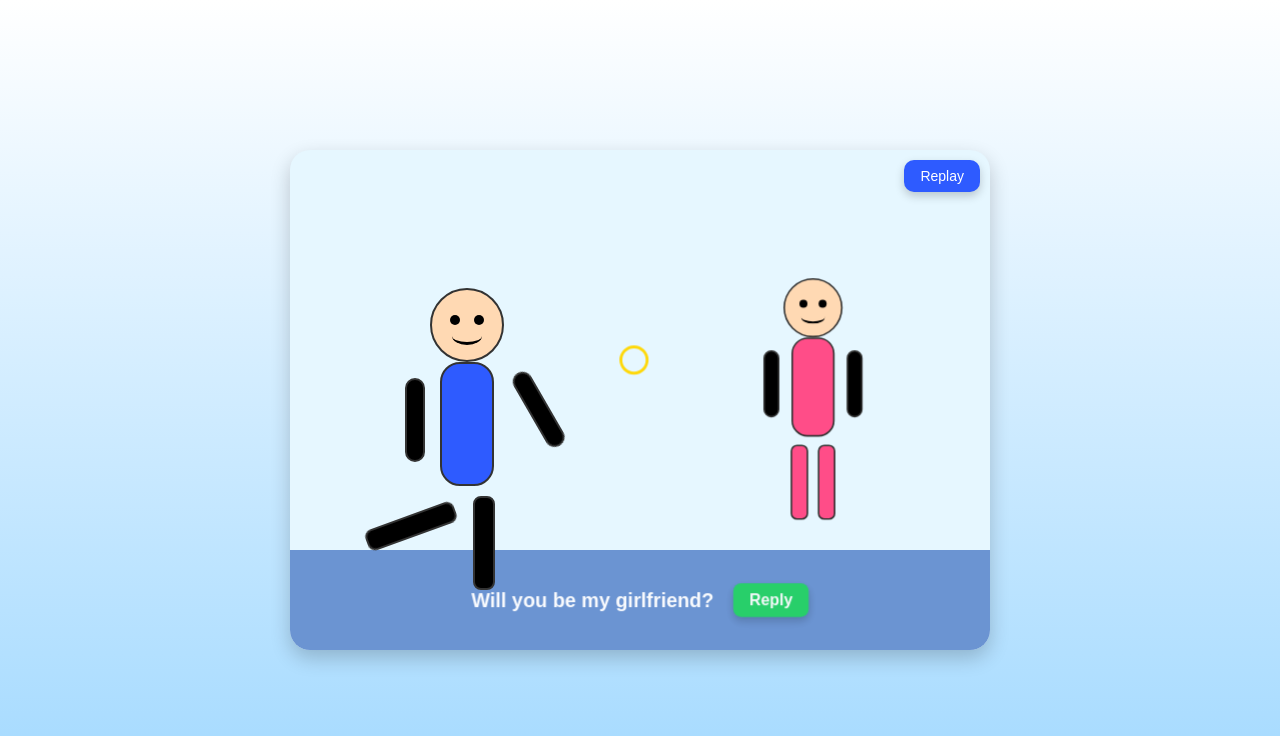
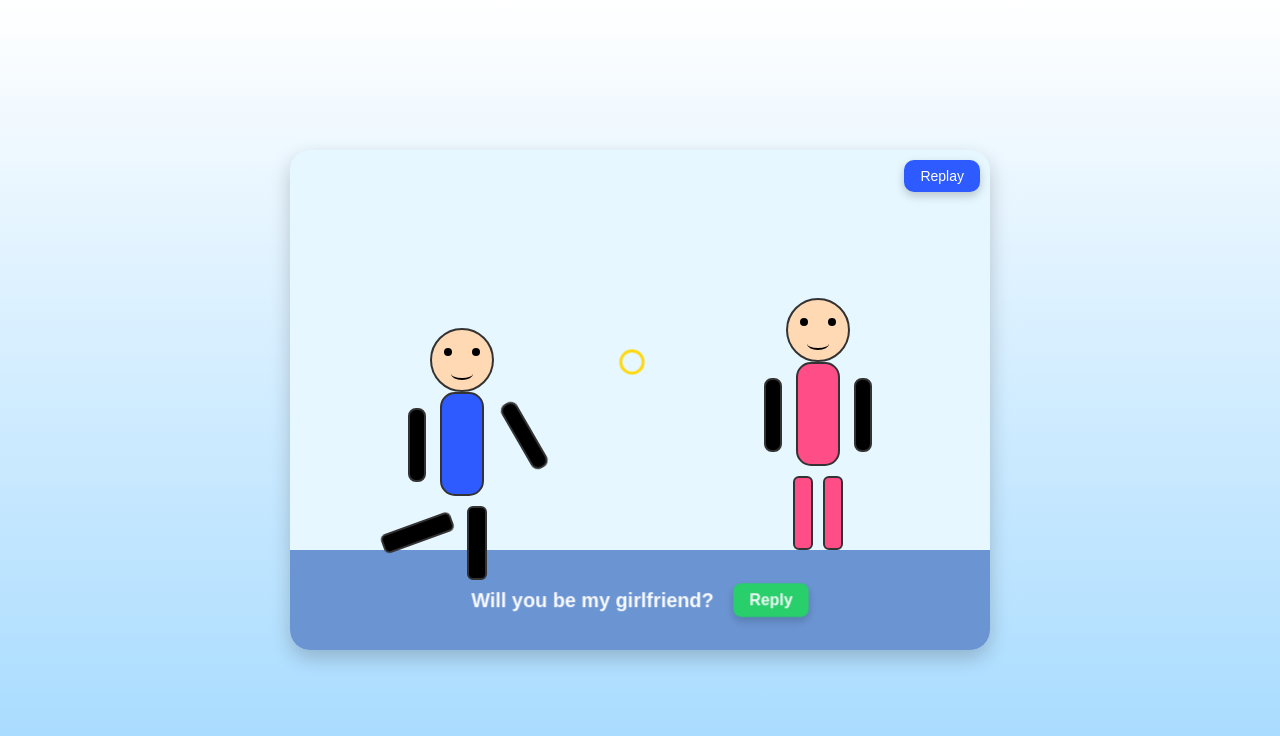
Before and after one commit to Damiee007/MyButtercup2, a plain HTML site: page index.html in a window 1280 px wide. Drawn offline with Linux system fonts and the light colour scheme.

Commit message:
last commit

```diff
--- a/index.html
+++ b/index.html
@@ -45,7 +45,6 @@
       display: flex;
       flex-direction: column;
       align-items: center;
-      transform: scale(0.8); /* unified scale for both */
     }
 
     .man {
@@ -62,8 +61,8 @@
 
     /* Head */
     .head {
-      width: 70px;
-      height: 70px;
+      width: 60px;
+      height: 60px;
       background: #ffd9b3;
       border-radius: 50%;
       border: 2px solid #333;
@@ -72,32 +71,32 @@
 
     .eye {
       position: absolute;
-      top: 25px;
-      width: 10px;
-      height: 10px;
+      top: 18px;
+      width: 8px;
+      height: 8px;
       background: #000;
       border-radius: 50%;
     }
-    .eye.left { left: 18px; }
-    .eye.right { right: 18px; }
+    .eye.left { left: 12px; }
+    .eye.right { right: 12px; }
 
     .smile {
       position: absolute;
-      bottom: 15px;
+      bottom: 10px;
       left: 50%;
-      width: 30px;
-      height: 15px;
-      border-bottom: 3px solid #000;
+      width: 22px;
+      height: 10px;
+      border-bottom: 2px solid #000;
       border-radius: 50%;
       transform: translateX(-50%);
     }
 
     /* Body */
     .body {
-      width: 50px;
-      height: 120px;
+      width: 40px;
+      height: 100px;
       background: currentColor;
-      border-radius: 20px;
+      border-radius: 15px;
       border: 2px solid #333;
     }
 
@@ -106,38 +105,38 @@
 
     /* Arms */
     .arm {
-      width: 16px;
-      height: 80px;
+      width: 14px;
+      height: 70px;
       background: currentColor;
       border: 2px solid #333;
       position: absolute;
-      top: 90px;
-      border-radius: 10px;
+      top: 80px;
+      border-radius: 8px;
     }
 
     .man .arm.right {
-      right: -25px;
+      right: -22px;
       transform-origin: top left;
       animation: offer-ring 4s forwards;
     }
-    .man .arm.left { left: -25px; }
-    .woman .arm.left { left: -25px; }
-    .woman .arm.right { right: -25px; }
+    .man .arm.left { left: -22px; }
+    .woman .arm.left { left: -22px; }
+    .woman .arm.right { right: -22px; }
 
     /* Legs */
     .legs {
       display: flex;
-      gap: 12px;
+      gap: 10px;
       margin-top: 10px;
       justify-content: center;
     }
 
     .leg {
-      width: 18px;
-      height: 90px;
+      width: 16px;
+      height: 70px;
       background: currentColor;
       border: 2px solid #333;
-      border-radius: 8px;
+      border-radius: 6px;
       transform-origin: top center;
     }
 
@@ -154,8 +153,8 @@
       position: absolute;
       bottom: 55%;
       left: 47%;
-      width: 24px;
-      height: 24px;
+      width: 20px;
+      height: 20px;
       border: 3px solid gold;
       border-radius: 50%;
       opacity: 0;
@@ -165,7 +164,7 @@
 
     @keyframes body-lower {
       0%,40% { transform: translateY(0); }
-      100% { transform: translateY(40px); }
+      100% { transform: translateY(30px); }
     }
 
     @keyframes kneel-leg {
@@ -189,8 +188,8 @@
       position: absolute;
       bottom: 70%;
       left: 50%;
-      width: 40px;
-      height: 40px;
+      width: 35px;
+      height: 35px;
       background: red;
       transform: rotate(-45deg);
       opacity: 0;
@@ -201,19 +200,19 @@
     .heart:before, .heart:after {
       content: '';
       position: absolute;
-      width: 40px;
-      height: 40px;
+      width: 35px;
+      height: 35px;
       background: red;
       border-radius: 50%;
     }
 
-    .heart:before { top: -20px; left: 0; }
-    .heart:after { left: 20px; top: 0; }
+    .heart:before { top: -17px; left: 0; }
+    .heart:after { left: 17px; top: 0; }
 
     @keyframes float-heart {
       0% { opacity: 0; transform: translateY(0) scale(0.6) rotate(-45deg); }
       50% { opacity: 1; }
-      100% { opacity: 0; transform: translateY(-100px) scale(1.2) rotate(-45deg); }
+      100% { opacity: 0; transform: translateY(-80px) scale(1.2) rotate(-45deg); }
     }
 
     /* Proposal container */
@@ -242,7 +241,7 @@
       text-decoration: none;
       border-radius: 8px;
       box-shadow: 0 4px 10px rgba(0,0,0,0.2);
-      margin-left: 8px; /* spacing from text */
+      margin-left: 8px;
       animation: bounce 1s infinite;
       animation-delay: 5.2s;
     }
@@ -273,16 +272,12 @@
 
     /* Responsive scaling */
     @media (max-width: 768px) {
-      .man, .woman {
-        transform: scale(0.6);
-      }
+      .man, .woman { transform: scale(0.7); }
       .proposal-text { font-size: 18px; }
     }
 
     @media (max-width: 480px) {
-      .man, .woman {
-        transform: scale(0.5);
-      }
+      .man, .woman { transform: scale(0.6); }
       .proposal-text { font-size: 16px; }
       .reply-btn { font-size: 14px; padding: 6px 12px; }
     }
@@ -332,7 +327,6 @@
       </div>
     </div>
 
-    <!-- Extras -->
     <div class="ring"></div>
     <div class="heart"></div>
   </div>
@@ -340,7 +334,7 @@
   <script>
     function replay() {
       const scene = document.getElementById('scene');
-      scene.innerHTML = scene.innerHTML; // reload content to replay animation
+      scene.innerHTML = scene.innerHTML;
     }
   </script>
 </body>
```
